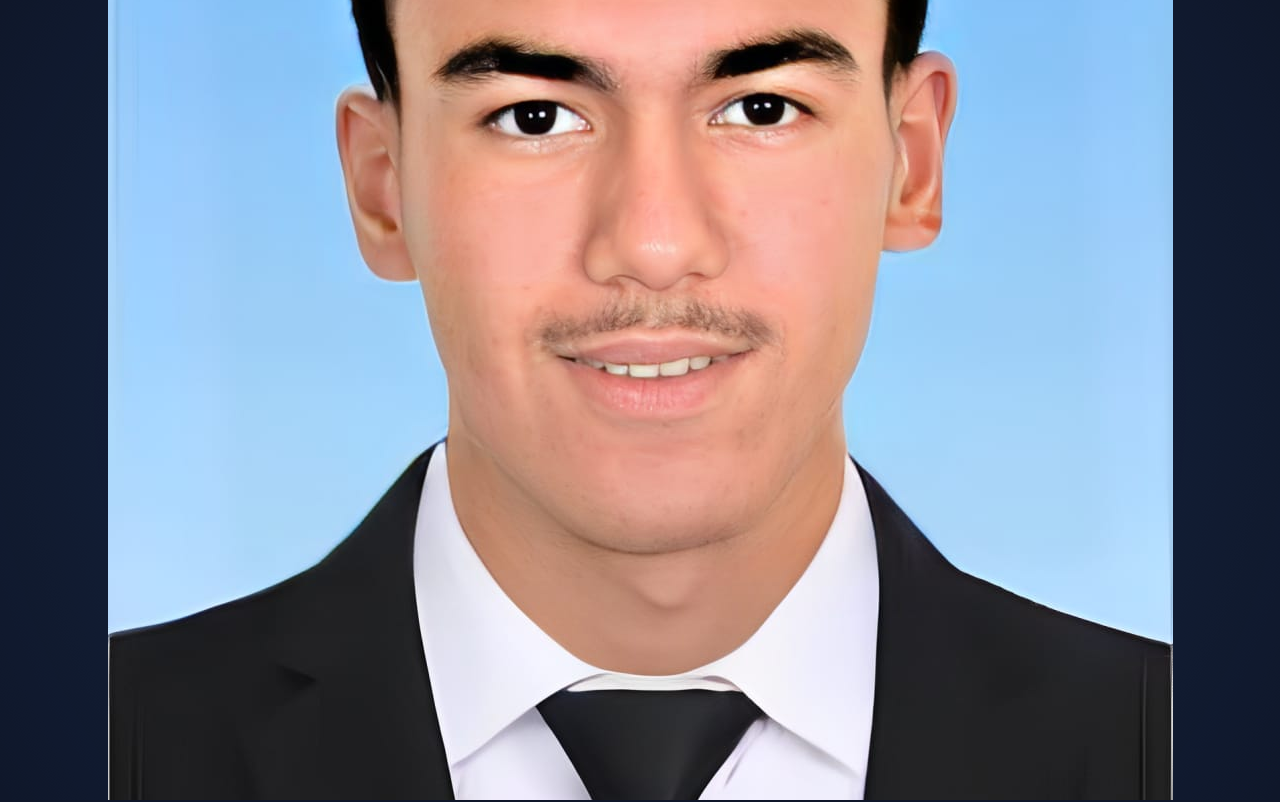
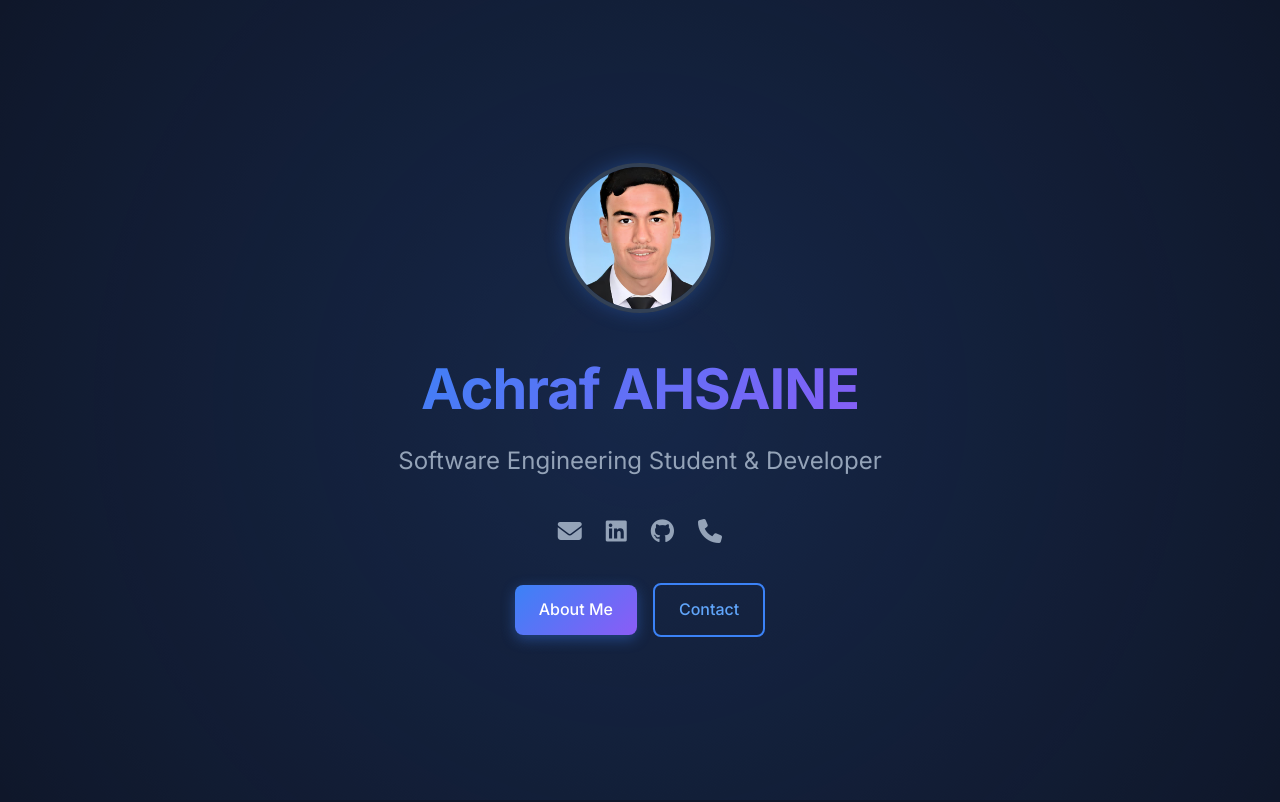
Before and after one commit to aahsaine0203-lab/achrafahsaine.github.io, a React (Vite) app: page / in a window 1280 px wide. Shown: the top 802 px of the page. Built offline with nearby package versions, Linux system fonts and the light colour scheme.

Commit message:
init: cv project

```diff
--- a/src/components/Header.jsx
+++ b/src/components/Header.jsx
@@ -7,7 +7,7 @@ const Header = () => {
         <img
           src="/achrafahsaine.github.io/ana.jpeg"
           alt="Achraf"
-          className="profile-image"
+          className="profile-img"
         />
         <h1 className="text-gradient">Achraf AHSAINE</h1>
         <h2>Software Engineering Student & Developer</h2>
```
